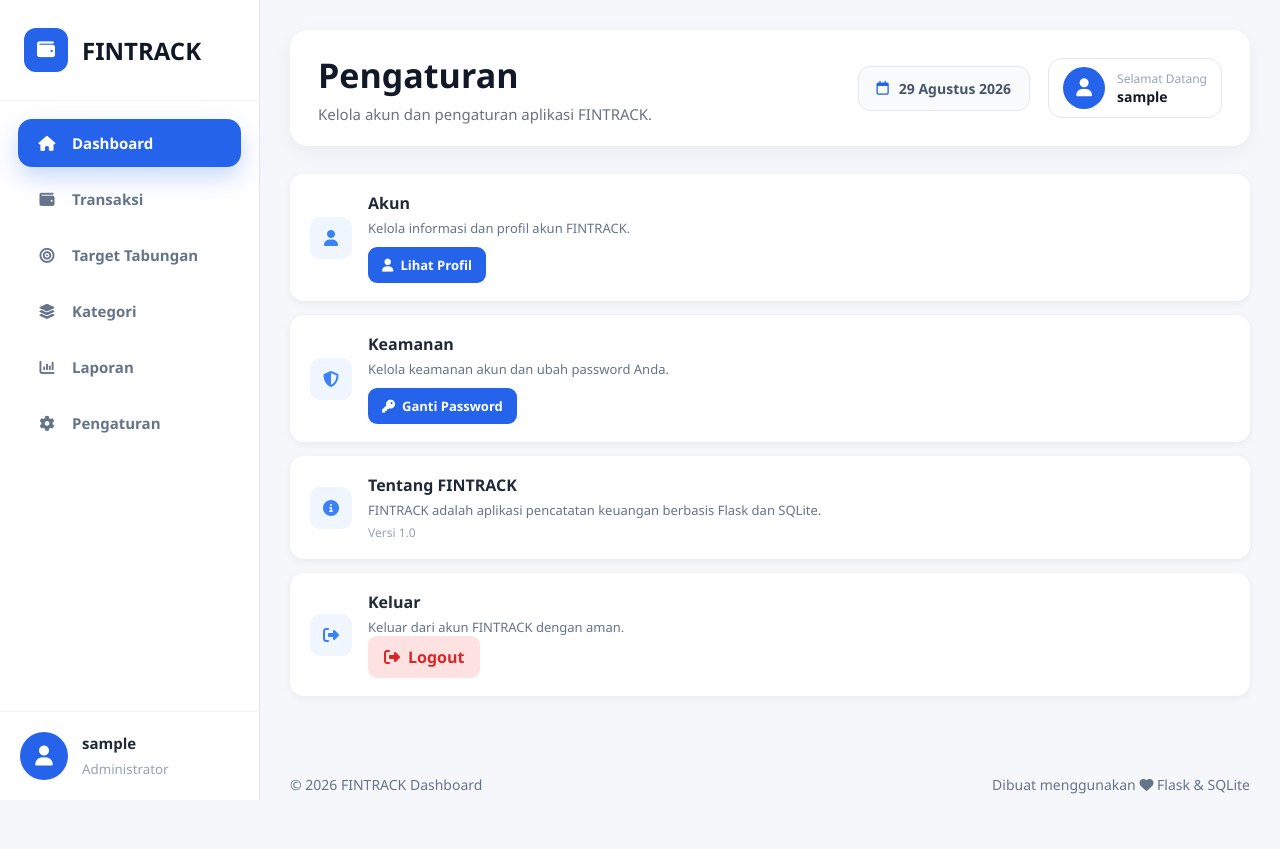
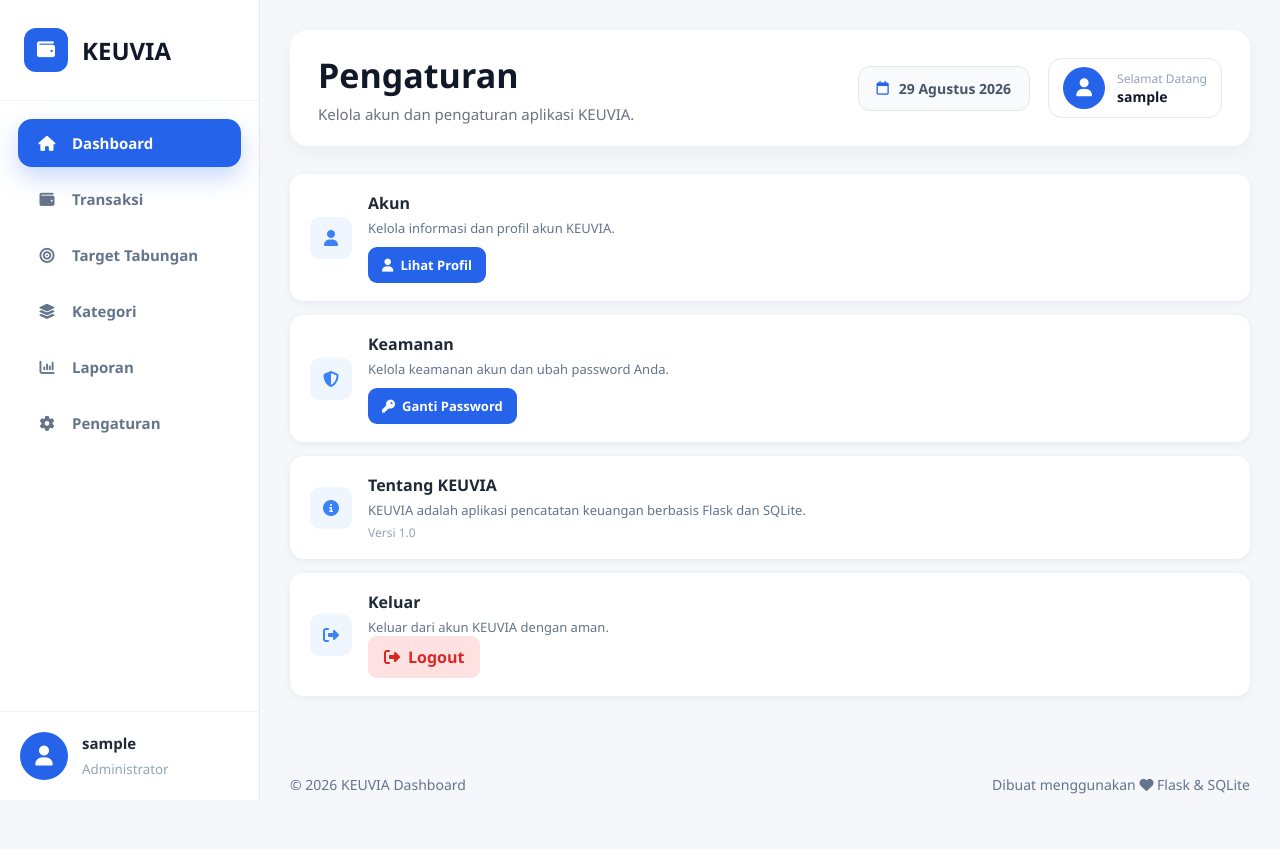
Before and after one commit to iqbalprakoso/keuvia, a Flask app: page /pengaturan in a window 1280 px wide. Run offline with Flask 3, Linux system fonts and the light colour scheme; the visitor is signed in with stand-in values (Sample User, id 1); some libraries are stand-ins or nearby versions.

Commit message:
Update branding to KEUVIA01~

```diff
--- a/app.py
+++ b/app.py
@@ -346,9 +346,9 @@ def get_next_category_color(conn):
     # Kalau semua warna sudah digunakan,
     # gunakan warna berdasarkan jumlah kategori
     jumlah = conn.execute("""
-        SELECT COUNT(*)
+        SELECT COUNT(*) AS jumlah
         FROM kategori
-    """).fetchone()[0]
+    """).fetchone()["jumlah"]
 
     return WARNA_KATEGORI[
         jumlah % len(WARNA_KATEGORI)
@@ -2388,7 +2388,7 @@ def export_pdf():
 
         Paragraph(
 
-            "Laporan Keuangan FINTRACK",
+            "Laporan Keuangan KEUVIA",
 
             styles["Heading1"]
 
--- a/templates/dashboard.html
+++ b/templates/dashboard.html
@@ -4,7 +4,7 @@
 <!-- TITLE BROWSER -->
 <!-- ================================================= -->
 
-{% block title %} Dashboard | FINTRACK {% endblock %}
+{% block title %} Dashboard | KEUVIA {% endblock %}
 
 <!-- ================================================= -->
 <!-- CSS KHUSUS DASHBOARD -->
--- a/templates/ganti_password.html
+++ b/templates/ganti_password.html
@@ -1,4 +1,4 @@
-{% extends "layout.html" %} {% block title %} Ganti Password - FINTRACK {% endblock %} {% block page_title %} Ganti Password {% endblock %} {% block page_description %} Ubah password akun FINTRACK Anda. {% endblock %} {% block css %}
+{% extends "layout.html" %} {% block title %} Ganti Password - KEUVIA {% endblock %} {% block page_title %} Ganti Password {% endblock %} {% block page_description %} Ubah password akun KEUVIA Anda. {% endblock %} {% block css %}
 
 <link rel="stylesheet" href="{{ url_for('static', filename='css/ganti_password.css') }}" />
 
--- a/templates/laporan.html
+++ b/templates/laporan.html
@@ -1,4 +1,4 @@
-{% extends "layout.html" %} {% block title %} Laporan | FINTRACK {% endblock %} {% block css %}
+{% extends "layout.html" %} {% block title %} Laporan | KEUVIA {% endblock %} {% block css %}
 <link rel="stylesheet" href="{{ url_for('static', filename='css/laporan.css') }}" />
 {% endblock %} {% block page_title %} Laporan Keuangan {% endblock %} {% block page_description %} Analisis pemasukan dan pengeluaran. {% endblock %} {% block content %}
 
--- a/templates/layout.html
+++ b/templates/layout.html
@@ -54,7 +54,7 @@
 
         <div class="sidebar-logo">
           <i class="fa-solid fa-wallet"></i>
-          <span>FINTRACK</span>
+          <span>KEUVIA</span>
         </div>
 
         <!-- ============================================= -->
@@ -216,7 +216,7 @@
 
         <footer class="dashboard-footer">
           <div class="footer-left">
-            <p>© 2026 FINTRACK Dashboard</p>
+            <p>© 2026 KEUVIA Dashboard</p>
           </div>
           <div class="footer-right">
             <span> Dibuat menggunakan </span>
--- a/templates/login.html
+++ b/templates/login.html
@@ -5,7 +5,7 @@
 
     <meta name="viewport" content="width=device-width, initial-scale=1.0" />
 
-    <title>Login - FINTRACK</title>
+    <title>Login - KEUVIA</title>
 
     <link rel="stylesheet" href="{{ url_for('static', filename='css/login.css') }}" />
 
@@ -22,7 +22,7 @@
             <i class="fa-solid fa-wallet"></i>
           </div>
 
-          <h1>FINTRACK</h1>
+          <h1>KEUVIA</h1>
 
           <p>Catatan Keuangan Pribadi</p>
         </div>
@@ -68,7 +68,7 @@
         </form>
 
         <div class="login-footer">
-          <span> © 2026 FINTRACK </span>
+          <span> © 2026 KEUVIA </span>
         </div>
       </div>
     </div>
--- a/templates/pengaturan.html
+++ b/templates/pengaturan.html
@@ -1,4 +1,4 @@
-{% extends "layout.html" %} {% block title %} Pengaturan - FINTRACK {% endblock %} {% block page_title %} Pengaturan {% endblock %} {% block page_description %} Kelola akun dan pengaturan aplikasi FINTRACK. {% endblock %} {% block css %}
+{% extends "layout.html" %} {% block title %} Pengaturan - KEUVIA {% endblock %} {% block page_title %} Pengaturan {% endblock %} {% block page_description %} Kelola akun dan pengaturan aplikasi KEUVIA. {% endblock %} {% block css %}
 
 <link rel="stylesheet" href="{{ url_for('static', filename='css/pengaturan.css') }}" />
 
@@ -17,7 +17,7 @@
     <div class="setting-content">
       <h3>Akun</h3>
 
-      <p>Kelola informasi dan profil akun FINTRACK.</p>
+      <p>Kelola informasi dan profil akun KEUVIA.</p>
 
       <a href="{{ url_for('profil') }}" class="btn-primary">
         <i class="fa-solid fa-user"></i>
@@ -57,9 +57,9 @@
     </div>
 
     <div class="setting-content">
-      <h3>Tentang FINTRACK</h3>
+      <h3>Tentang KEUVIA</h3>
 
-      <p>FINTRACK adalah aplikasi pencatatan keuangan berbasis Flask dan SQLite.</p>
+      <p>KEUVIA adalah aplikasi pencatatan keuangan berbasis Flask dan SQLite.</p>
 
       <p class="app-version">Versi 1.0</p>
     </div>
@@ -77,7 +77,7 @@
     <div class="setting-content">
       <h3>Keluar</h3>
 
-      <p>Keluar dari akun FINTRACK dengan aman.</p>
+      <p>Keluar dari akun KEUVIA dengan aman.</p>
 
       <a href="{{ url_for('logout') }}" class="btn-logout">
         <i class="fa-solid fa-right-from-bracket"></i>
--- a/templates/profil.html
+++ b/templates/profil.html
@@ -1,4 +1,4 @@
-{% extends "layout.html" %} {% block title %} Profil - FINTRACK {% endblock %} {% block page_title %} Profil {% endblock %} {% block page_description %} Kelola informasi akun Anda. {% endblock %} {% block css %}
+{% extends "layout.html" %} {% block title %} Profil - KEUVIA {% endblock %} {% block page_title %} Profil {% endblock %} {% block page_description %} Kelola informasi akun Anda. {% endblock %} {% block css %}
 
 <link rel="stylesheet" href="{{ url_for('static', filename='css/pengaturan.css') }}" />
 
@@ -45,7 +45,7 @@
     <div class="setting-content">
       <h3>Status Akun</h3>
 
-      <p>Akun FINTRACK Anda sedang aktif dan dapat digunakan.</p>
+      <p>Akun KEUVIA Anda sedang aktif dan dapat digunakan.</p>
 
       <span class="account-status">
         <i class="fa-solid fa-circle"></i>
--- a/templates/register.html
+++ b/templates/register.html
@@ -5,7 +5,7 @@
 
     <meta name="viewport" content="width=device-width, initial-scale=1.0" />
 
-    <title>Daftar Akun - FINTRACK</title>
+    <title>Daftar Akun - KEUVIA</title>
 
     <!-- Font Awesome -->
     <link rel="stylesheet" href="https://cdnjs.cloudflare.com/ajax/libs/font-awesome/6.5.2/css/all.min.css" />
@@ -303,7 +303,7 @@
       <!-- ================================================= -->
 
       <div class="register-title">
-        <h1>Buat Akun FINTRACK</h1>
+        <h1>Buat Akun KEUVIA</h1>
 
         <p>Daftar untuk mulai mencatat keuangan Anda.</p>
       </div>
@@ -382,7 +382,7 @@
       <!-- FOOTER -->
       <!-- ================================================= -->
 
-      <div class="register-footer">© 2026 FINTRACK</div>
+      <div class="register-footer">© 2026 KEUVIA</div>
     </div>
   </body>
 </html>
--- a/templates/target.html
+++ b/templates/target.html
@@ -1,4 +1,4 @@
-{% extends "layout.html" %} {% block title %} Target Tabungan | FINTRACK {% endblock %} {% block css %}
+{% extends "layout.html" %} {% block title %} Target Tabungan | KEUVIA {% endblock %} {% block css %}
 
 <link rel="stylesheet" href="{{ url_for('static', filename='css/target.css') }}" />
 
--- a/templates/transaksi.html
+++ b/templates/transaksi.html
@@ -4,7 +4,7 @@
 <!-- TITLE -->
 <!-- ================================================= -->
 
-{% block title %} Transaksi | FINTRACK {% endblock %}
+{% block title %} Transaksi | KEUVIA {% endblock %}
 
 <!-- ================================================= -->
 <!-- CSS KHUSUS HALAMAN -->
```
Also changed, not shown: README.md.
